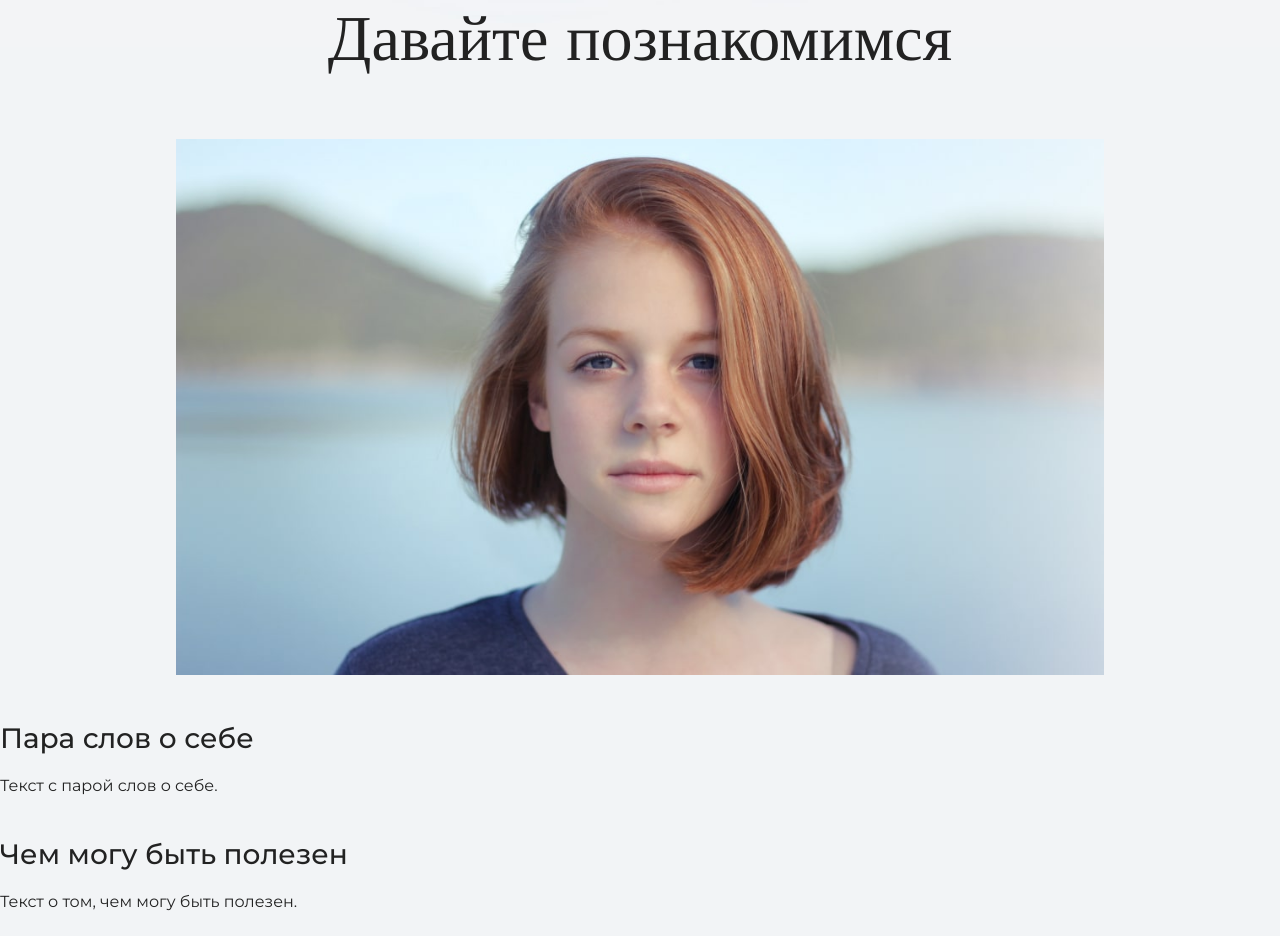
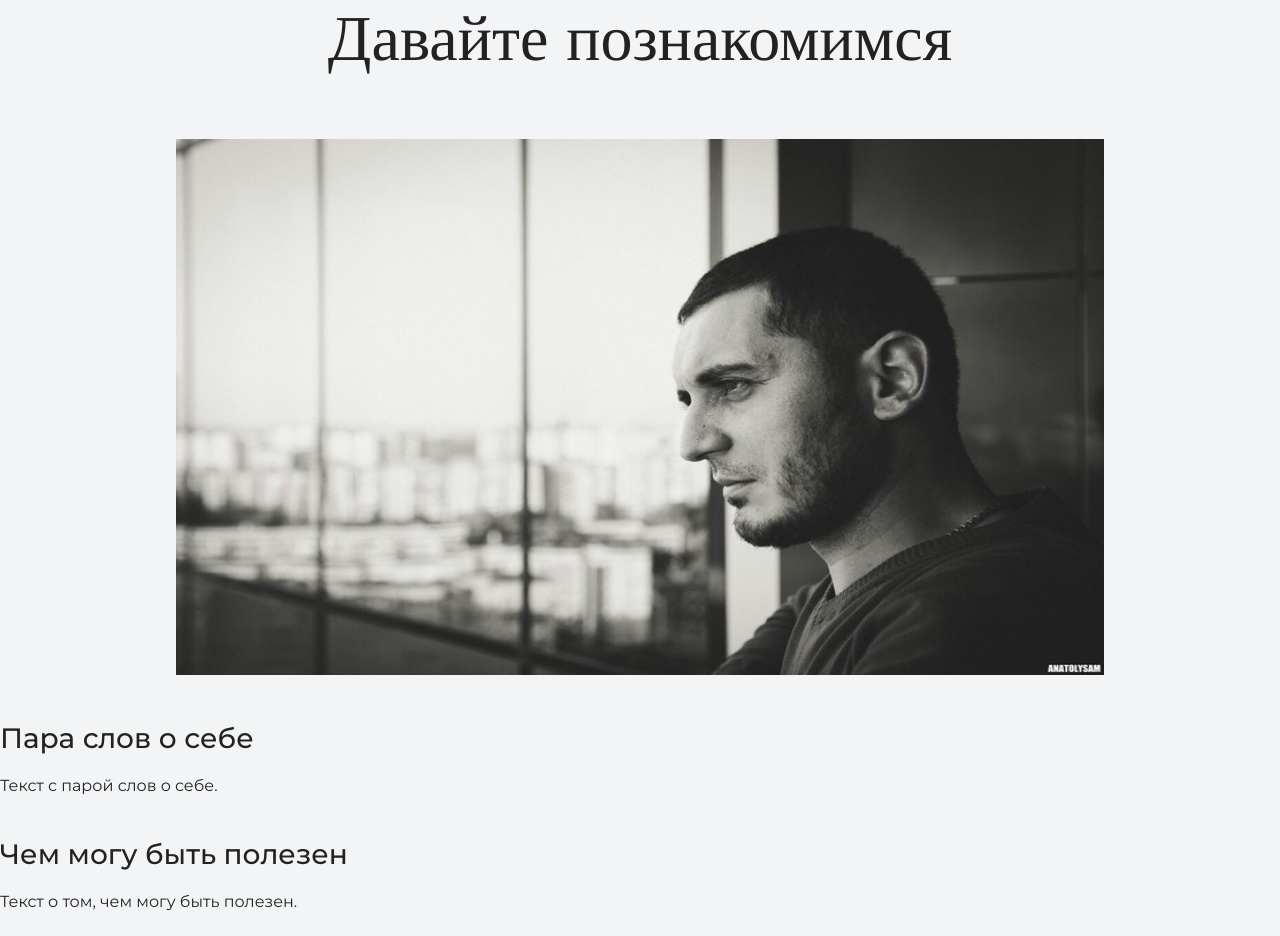
Before and after one commit to MasterKho/new-project, a plain HTML site: page index.html in a window 1280 px wide. Shown: the part 1033-1969 px from the top of the page. Drawn offline with nearby package versions, Linux system fonts and the light colour scheme.

Commit message:
user-foto

```diff
--- a/index.html
+++ b/index.html
@@ -28,7 +28,7 @@
       <div class="container-intro">
       <h2 class="subheading">Давайте познакомимся</h2>
       <figure class="user-image">
-        <img src="files/user.jpg" width="928" height="536" alt="почти моя фотка">
+        <img src="files/user-2.jpg" width="928" height="536" alt="почти моя фотка">
       </figure>
       <h3>Пара слов о себе</h3>
       <p>Текст с парой слов о себе.</p>
```
